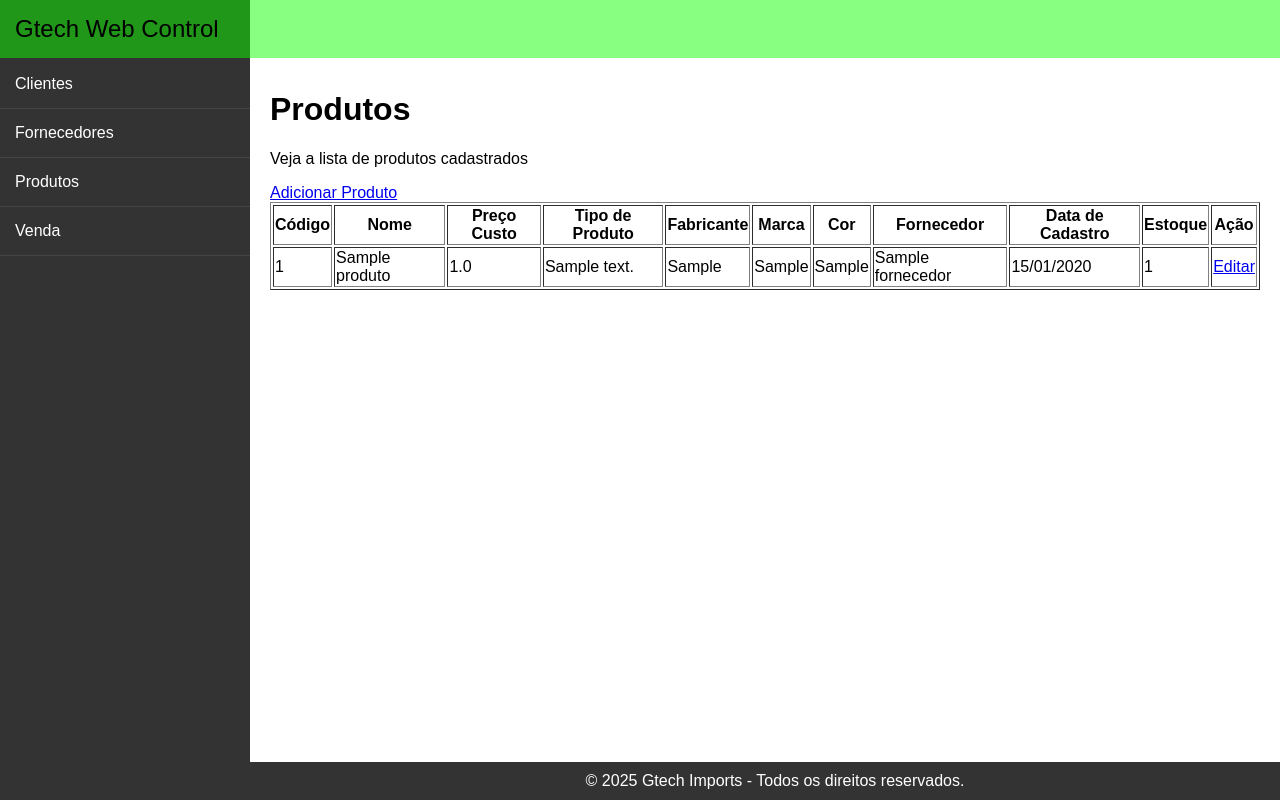
After one commit to mitojsdev/gtechweb_2.0, a Django app: page /produto in a window 1280 px wide. The commit adds this page. Run offline with Django 5.2, Linux system fonts and the light colour scheme; tables that the repository leaves empty hold one stand-in row (values such as "Sample post").

Commit message:
adicionado o crud de produtos

```diff
--- /dev/null
+++ b/gtech_produtos/templates/gtech_produtos/produto.html
@@ -0,0 +1,49 @@
+{% extends 'gtechwebs/base.html' %}
+
+{% block title %} Produtos - Gtech Web Control{% endblock %}
+
+{% block content %}
+    <main>
+        <h1>Produtos</h1>
+        <p>Veja a lista de produtos cadastrados</p>
+        <a href="{% url 'new_produto' %}">Adicionar Produto</a>
+        {% if produtos %}
+            <table border="1">
+                <thead>
+                    <tr>
+                        <th>Código</th>
+                        <th>Nome</th>
+                        <th>Preço Custo</th>
+                        <th>Tipo de Produto</th>
+                        <th>Fabricante</th>
+                        <th>Marca</th>
+                        <th>Cor</th>
+                        <th>Fornecedor</th>
+                        <th>Data de Cadastro</th>
+                        <th>Estoque</th>
+                        <th>Ação</th>
+                    </tr>
+                </thead>
+                <tbody>
+                    {% for produto in produtos %}
+                        <tr>
+                            <td>{{ produto.id_produto }}</td>
+                            <td>{{ produto.nome }}</td>
+                            <td>{{ produto.preco_custo }}</td>
+                            <td>{{ produto.tipo_produto.descricao }}</td>
+                            <td>{{ produto.fabricante }}</td>
+                            <td>{{ produto.marca }}</td>
+                            <td>{{ produto.cor }}</td>
+                            <td>{{ produto.id_fornecedor.nome_empresa }}</td>
+                            <td>{{ produto.data_cadastro|date:"d/m/Y" }}</td>
+                            <td>{{ produto.estoque }}</td>
+                            <td><a href="{% url 'edit_produto' produto.id_produto %}">Editar</a></td>
+                        </tr>
+                    {% endfor %}
+                </tbody>
+            </table>
+        {% else %}
+            <p>Nenhum produto cadastrado.</p>
+        {% endif %}
+    </main>
+{% endblock %}
--- a/gtech_produtos/urls.py
+++ b/gtech_produtos/urls.py
@@ -7,4 +7,7 @@ urlpatterns = [
     path('tipo_produto', views.tipo_produto, name='tipo_produto'),
     path('new_tipo_produto', views.new_tipo_produto, name='new_tipo_produto'),
     path('edit_tipo_produto/<int:tipo_id>', views.edit_tipo_produto, name='edit_tipo_produto'),
+    path('produto', views.produto, name='produto'),
+    path('new_produto', views.new_produto, name='new_produto'),
+    path('edit_produto/<int:produto_id>', views.edit_produto, name='edit_produto'),
 ]
--- a/gtech_produtos/views.py
+++ b/gtech_produtos/views.py
@@ -1,8 +1,8 @@
 from django.shortcuts import render
 from django.http import HttpResponseRedirect, Http404
 from django.urls import reverse
-from gtechwebs.models import TbTipoProduto
-from .forms import TipoProdutoForm
+from gtechwebs.models import TbTipoProduto, TbProduto
+from .forms import TipoProdutoForm, ProdutoForm
 # Create your views here.
 
 def tipo_produto(request):
@@ -41,3 +41,40 @@ def edit_tipo_produto(request, tipo_id):
             return HttpResponseRedirect(reverse('tipo_produto'))
     context = {'tipo': tipo, 'form': form}
     return render(request, 'gtech_produtos/edit_tipo_produto.html', context)
+
+def produto(request):
+    """Página de produtos."""
+    produtos = TbProduto.objects.all()
+    context = {
+        'produtos': produtos
+    }
+    return render(request, 'gtech_produtos/produto.html', context)
+
+def new_produto(request):
+    """Adiciona um novo produto."""
+    if request.method != 'POST':
+        # Dados não submetidos; cria um formulário em branco.
+        form = ProdutoForm()
+    else:
+        # Dados submetidos; processa os dados.
+        form = ProdutoForm(data=request.POST)
+        if form.is_valid():
+            form.save()
+            return HttpResponseRedirect(reverse('produto'))
+    context = {'form': form}
+    return render(request, 'gtech_produtos/new_produto.html', context)
+
+def edit_produto(request, produto_id):
+    """Edita um produto existente."""
+    produto = TbProduto.objects.get(id_produto=produto_id)
+    if request.method != 'POST':
+        # Requisição inicial; preenche o formulário com a instância atual.
+        form = ProdutoForm(instance=produto)
+    else:
+        # Dados submetidos; processa os dados.
+        form = ProdutoForm(instance=produto, data=request.POST)
+        if form.is_valid():
+            form.save()
+            return HttpResponseRedirect(reverse('produto'))
+    context = {'produto': produto, 'form': form}
+    return render(request, 'gtech_produtos/edit_produto.html', context)
--- a/gtechwebs/models.py
+++ b/gtechwebs/models.py
@@ -22,6 +22,9 @@ class TbFornecedor(models.Model):
         db_table = 'tb_fornecedor'
         unique_together = (('nome_empresa', 'tipo_empresa'),)
 
+    def __str__(self):
+        return self.nome_empresa
+
 class TbTipoProduto(models.Model):
     cod = models.AutoField(db_column='cod', primary_key=True)  # Field name made lowercase.
     descricao = models.TextField(db_column='descricao', unique=True, blank=True, null=True)  # Field name made lowercase.
@@ -29,6 +32,9 @@ class TbTipoProduto(models.Model):
 
     class Meta:
         db_table = 'tb_tipo_produto'
+
+    def __str__(self):
+        return self.descricao
 
 
 class TbProduto(models.Model):
--- a/gtechwebs/templates/gtechwebs/base.html
+++ b/gtechwebs/templates/gtechwebs/base.html
@@ -117,7 +117,7 @@
             <li><a href="{% url 'clientes' %}">Clientes</a></li>
             <li><a href="{% url 'fornecedores' %}">Fornecedores</a></li>
             <li>
-                <a href="">Produtos</a>
+                <a href="{% url 'produto' %}">Produtos</a>
                 <ul class="submenu">
                     <li><a href="{% url 'tipo_produto' %}">Tipos de Produto</a></li>
                 </ul>
```
Also changed, not shown: gtech_produtos/forms.py (+16 -1 lines), gtech_produtos/templates/gtech_produtos/edit_produto.html (added, +15 -0 lines), gtech_produtos/templates/gtech_produtos/new_produto.html (added, +16 -0 lines).
